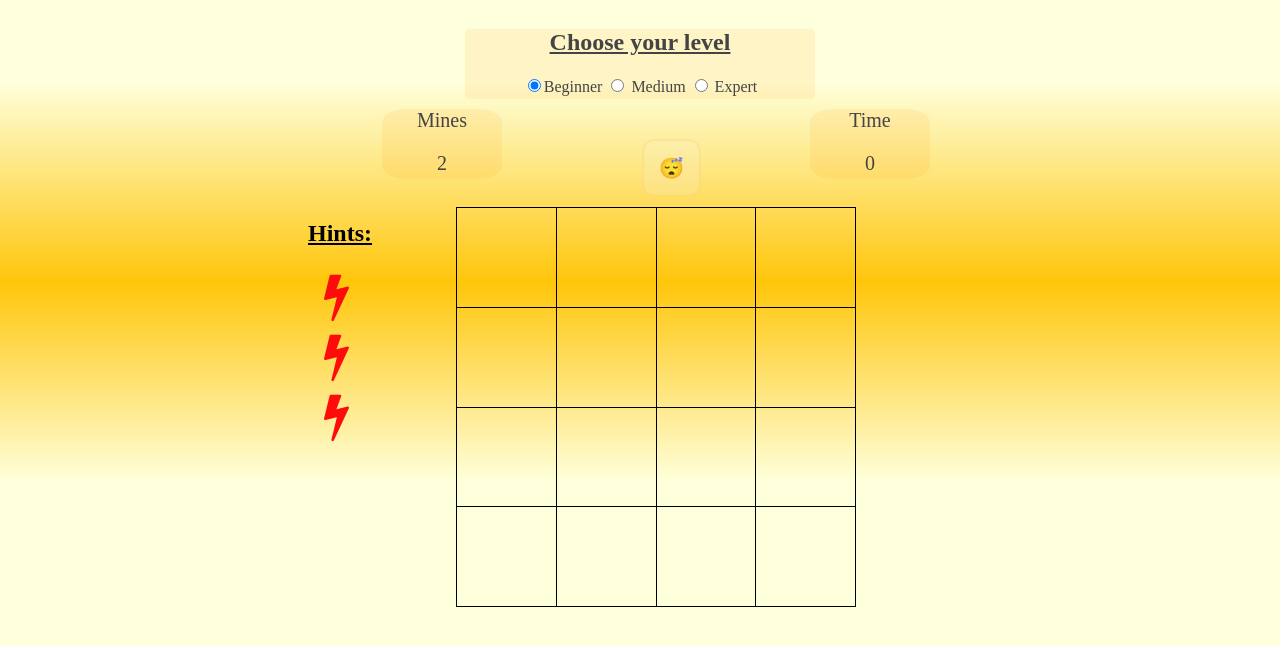
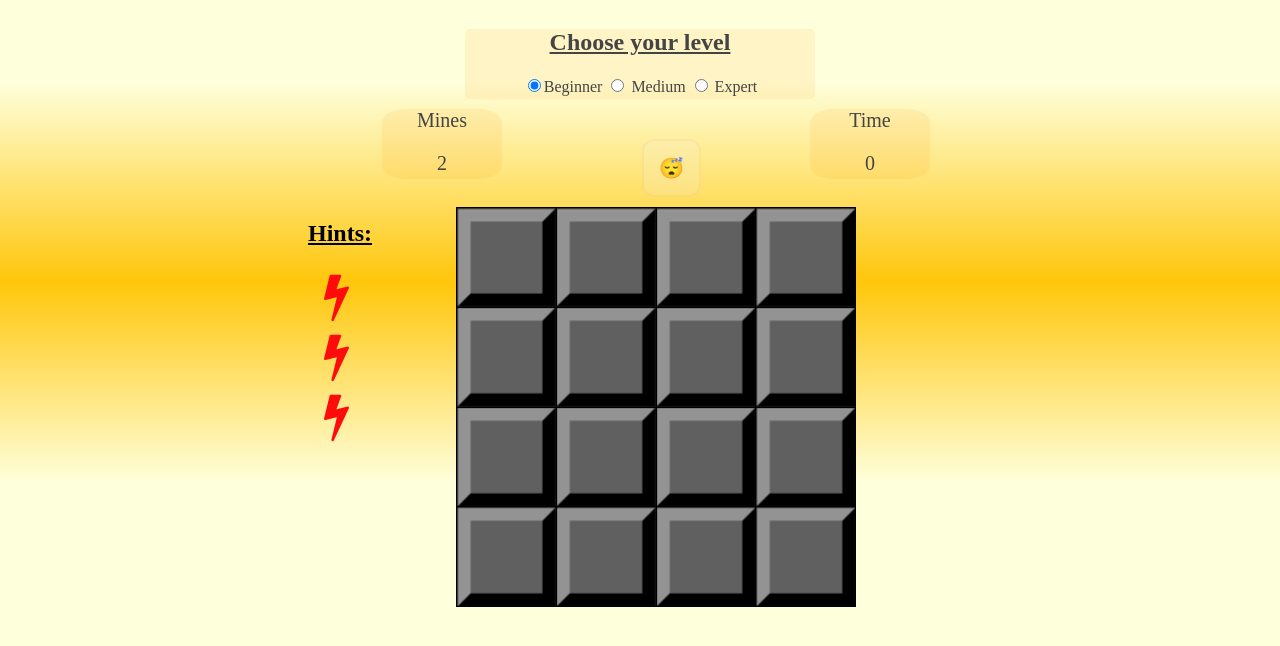
Before and after one commit to raedTayyem/minesweeper, a plain HTML site: page index.html in a window 1280 px wide. Shown: the part 118-764 px from the top of the page. Drawn offline with Linux system fonts and the light colour scheme.

Commit message:
Update my-style.css

```diff
--- a/css/my-style.css
+++ b/css/my-style.css
@@ -118,7 +118,7 @@ td {
 
 
 .unMarked {
-    background-image: url(img/black-square.png);
+    background-image: url(/img/black-square.png);
     background-repeat: no-repeat;
     background-position: center;
     background-size: 120%;
```
